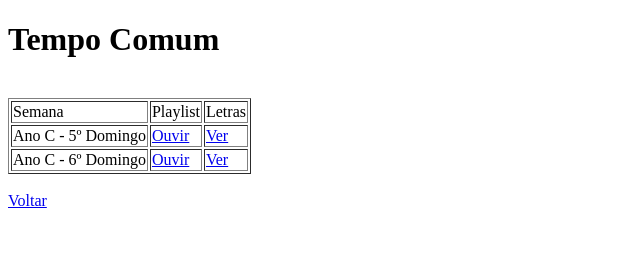
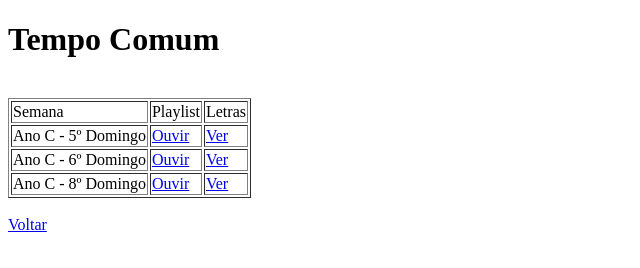
Before and after one commit to brasfonseca/Musicas, a plain HTML site: page tempocomum.html in a window 1280 px wide. Shown: the whole page, without its empty margins (0-640 px from the left). Drawn offline with Linux system fonts and the light colour scheme.

Commit message:
Adicionado 8o Domingo Tempo Comum - Ano C

```diff
--- a/tempocomum.html
+++ b/tempocomum.html
@@ -25,6 +25,11 @@
             <td><a href="https://youtube.com/playlist?list=PLhhYT17Cto11WJJ5kEdB7ItP1rm_bOPQG" target="_blank">Ouvir</a></td>
             <td><a href="https://drive.google.com/file/d/1M_9h8iLp4a1S3t3oObV4osJNHqCVZFgE/view?usp=sharing" target="_blank">Ver</a></td>
         </tr>
+        <tr>
+            <td>Ano C - 8º Domingo</td>
+            <td><a href="https://youtube.com/playlist?list=PLhhYT17Cto11DABXzBQaGicZSsAvICuuL" target="_blank">Ouvir</a></td>
+            <td><a href="https://drive.google.com/file/d/1__EOaxHmZuG7-FCYLAz2qiv73UikETnu/view?usp=sharing" target="_blank">Ver</a></td>
+        </tr>
     </table>
     <br>
     <a href="index.html">Voltar</a>
```
